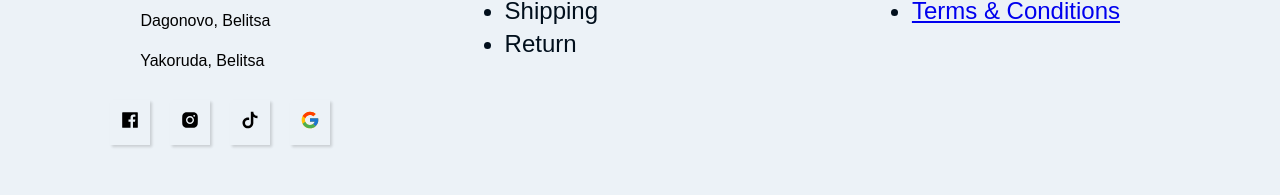
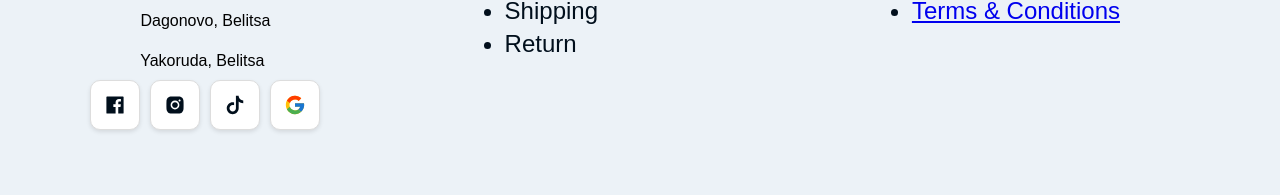
Before and after one commit to AGorelski/e-commerce-store, a React (Vite) app in the folder my-store/: page / in a window 1280 px wide. Shown: the part 3376-3571 px from the top of the page. Built offline with nearby package versions, Linux system fonts and the light colour scheme; no server answers; some icons are missing.

Commit message:
Added social media links to footer

```diff
--- a/my-store/src/Components/Footer.jsx
+++ b/my-store/src/Components/Footer.jsx
@@ -29,18 +29,34 @@ export default function Footer() {
               <FaLocationDot /> Yakoruda, Belitsa
             </li>
             <div className="icon">
-              <li>
+              <a
+                href="https://www.facebook.com/magazinGorelski"
+                target="_blank"
+                rel="noopener noreferrer"
+              >
                 <AiFillFacebook />
-              </li>
-              <li>
+              </a>
+              <a
+                href="https://instagram.com/magazingorelski?igshid=MzMyNGUyNmU2YQ%3D%3D&utm_source=qr"
+                target="_blank"
+                rel="noopener noreferrer"
+              >
                 <AiFillInstagram />
-              </li>
-              <li>
+              </a>
+              <a
+                href="https://www.tiktok.com/@sladkarnicasarai"
+                target="_blank"
+                rel="noopener noreferrer"
+              >
                 <RiTiktokFill />
-              </li>
-              <li>
+              </a>
+              <a
+                href="https://maps.app.goo.gl/bzXP5sGxwGwU8UBa8"
+                target="_blank"
+                rel="noopener noreferrer"
+              >
                 <FcGoogle />
-              </li>
+              </a>
             </div>
           </div>
         </div>
--- a/my-store/src/assets/styles/footer.css
+++ b/my-store/src/assets/styles/footer.css
@@ -34,26 +34,35 @@
     padding: 10px 10px;
     transition: 0.5s;
 }
-.footer .container .about .detail .icon
-{
-    font-size: 20px;
-    margin-top: 20px;
-    display: flex;
+.footer .container .about .detail .icon {
+    display: grid; /* Using grid layout for icons */
+    grid-template-columns: repeat(4, auto); /* Adjust number of columns as necessary */
+    gap: 10px; /* Space between icons */
+    align-items: center; /* Center items vertically */
+    justify-content: start; /* Align items to the start of the container */
+    padding: 0;
 }
-.footer .container .about .detail .icon li
-{
-    margin-left: 20px;
-    list-style: none;
-    padding: 10px 10px;
-    box-shadow: rgba(0, 0, 0,0.15) 1.95px 1.95px 2.6px;
-    cursor: pointer;
-    transition: 0.5s;
+.footer .container .about .detail .icon a {
+    display: flex; /* Flexbox for centering icon content */
+    justify-content: center; /* Center horizontally */
+    align-items: center; /* Center vertically */
+    font-size: 22px;
+    background: #ffffff; /* Icon background color */
+    border: 1px solid #ddd; /* Border for the icon box */
+    border-radius: 10px; /* Rounded corners for the icon box */
+    width: 50px; /* Width of the icon box */
+    height: 50px; /* Height of the icon box */
+    color: #010f1c; /* Icon color */
+    text-decoration: none; /* Remove underline from icons */
+    box-shadow: 0 2px 4px rgba(0, 0, 0, 0.1); /* Soft shadow for depth */
+    transition: all 0.3s ease; /* Transition for hover effect */
 }
-.footer .container .about .detail .icon li:hover
-{
-    background: #0989ff;
-    color: white;
-    border-radius: 5px;
+.footer .container .about .detail .icon a:hover {
+    color: #ffffff; /* Color of icon on hover */
+    background: #0989ff; /* Background color of icon on hover */
+    border-color: #0989ff; /* Border color of icon on hover */
+    transform: translateY(-2px); /* Slight raise effect on hover */
+    box-shadow: 0 4px 6px rgba(0, 0, 0, 0.2); /* Shadow effect on hover */
 }
 .footer .container .account
 {
@@ -109,3 +118,23 @@
 {
     color: #0989ff;
 }
+
+@media (max-width: 768px) {
+    .footer {
+        padding: 20px; /* Reduced padding on smaller screens */
+    }
+    .footer .container {
+        flex-direction: column; /* Stack the footer sections on small screens */
+        align-items: center; /* Center the sections */
+    }
+    .footer .container .about,
+    .footer .container .account,
+    .footer .container .page {
+        max-width: 100%; /* Full width on small screens */
+        margin-right: 0; /* Reset margin */
+        margin-top: 20px; /* Space between sections */
+    }
+    .footer .container .about .detail .icon {
+        justify-content: center; /* Center icons on small screens */
+    }
+}
```
